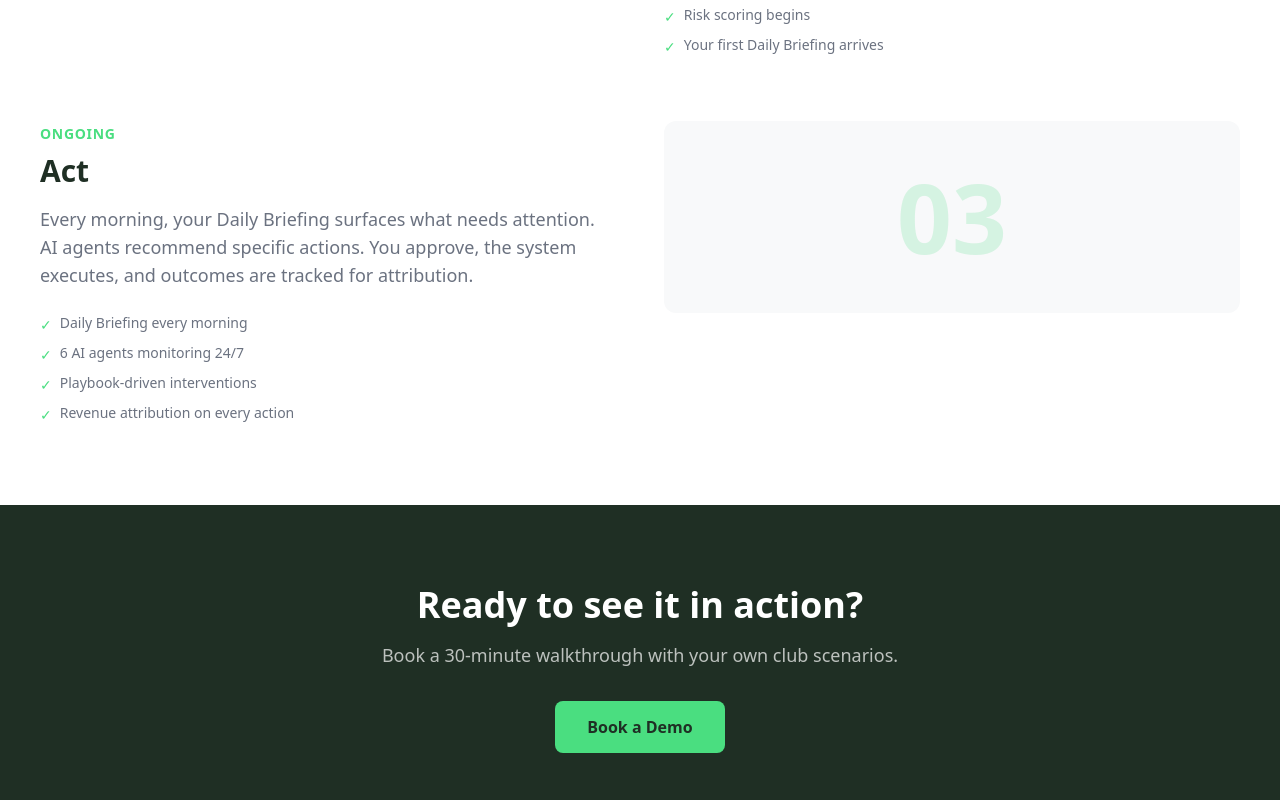
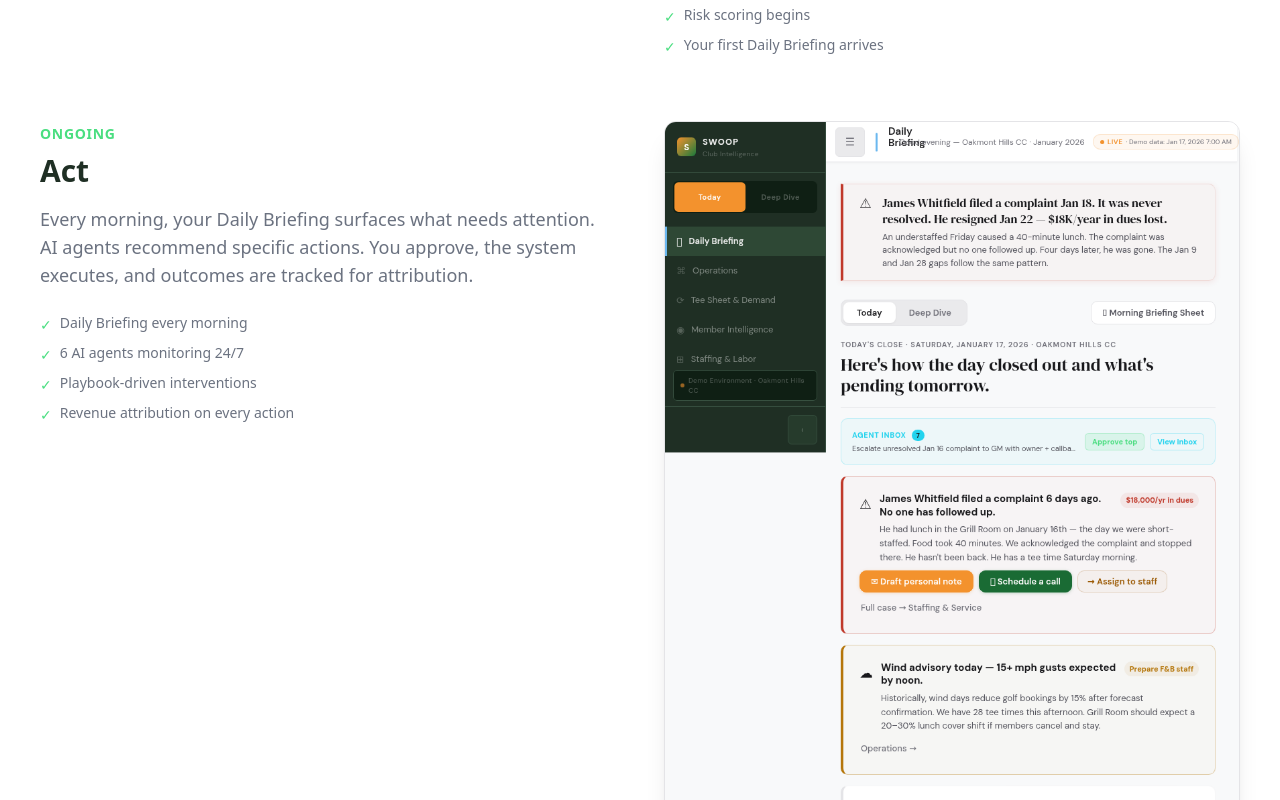
Before and after one commit to ty-hayes-82/swoop-member-intelligence-website, a Next.js app: page /how-it-works in a window 1280 px wide. Shown: the part 1160-1960 px from the top of the page. Built offline with nearby package versions, Linux system fonts and the light colour scheme.

Commit message:
Add Daily Briefing screenshot to How It Works page
- Shows real product interface for the 'Act' phase
- Demonstrates what GMs see every morning
- Replaces generic numbered placeholder with actual product visual

```diff
--- a/app/how-it-works/page.jsx
+++ b/app/how-it-works/page.jsx
@@ -56,8 +56,20 @@ export default function HowItWorksPage() {
                   ))}
                 </ul>
               </div>
-              <div className={`bg-swoop-bg rounded-xl p-12 flex items-center justify-center ${i % 2 === 1 ? 'md:order-1' : ''}`}>
-                <span className="text-8xl font-bold text-swoop-green/20">{String(i + 1).padStart(2, '0')}</span>
+              <div className={`${i % 2 === 1 ? 'md:order-1' : ''}`}>
+                {i === 2 ? (
+                  <div className="rounded-xl overflow-hidden shadow-xl border border-swoop-border">
+                    <img
+                      src="/screenshots/daily-briefing.png"
+                      alt="Daily Briefing example showing morning priorities"
+                      className="w-full"
+                    />
+                  </div>
+                ) : (
+                  <div className="bg-swoop-bg rounded-xl p-12 flex items-center justify-center">
+                    <span className="text-8xl font-bold text-swoop-green/20">{String(i + 1).padStart(2, '0')}</span>
+                  </div>
+                )}
               </div>
             </div>
           ))}
```
